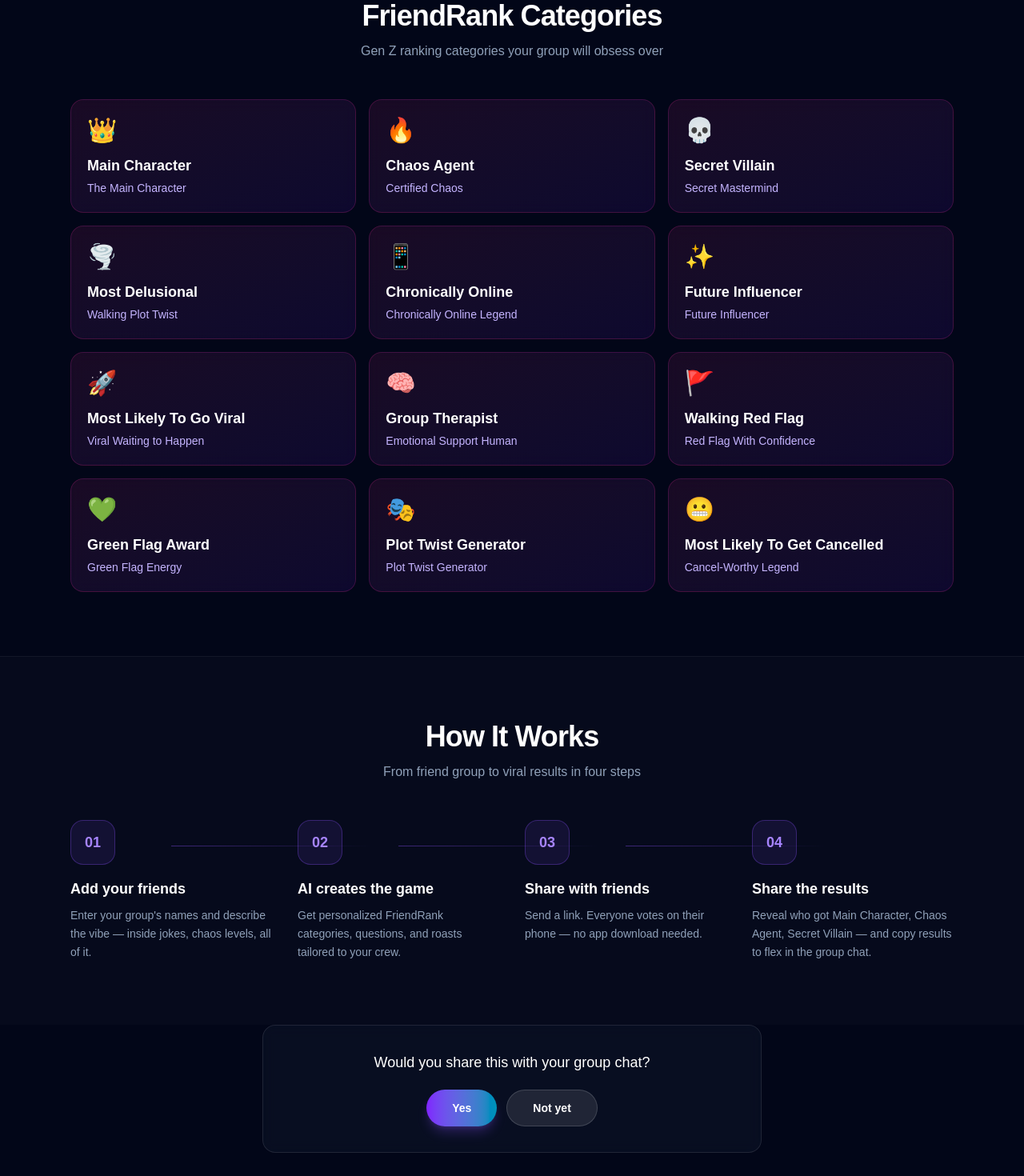
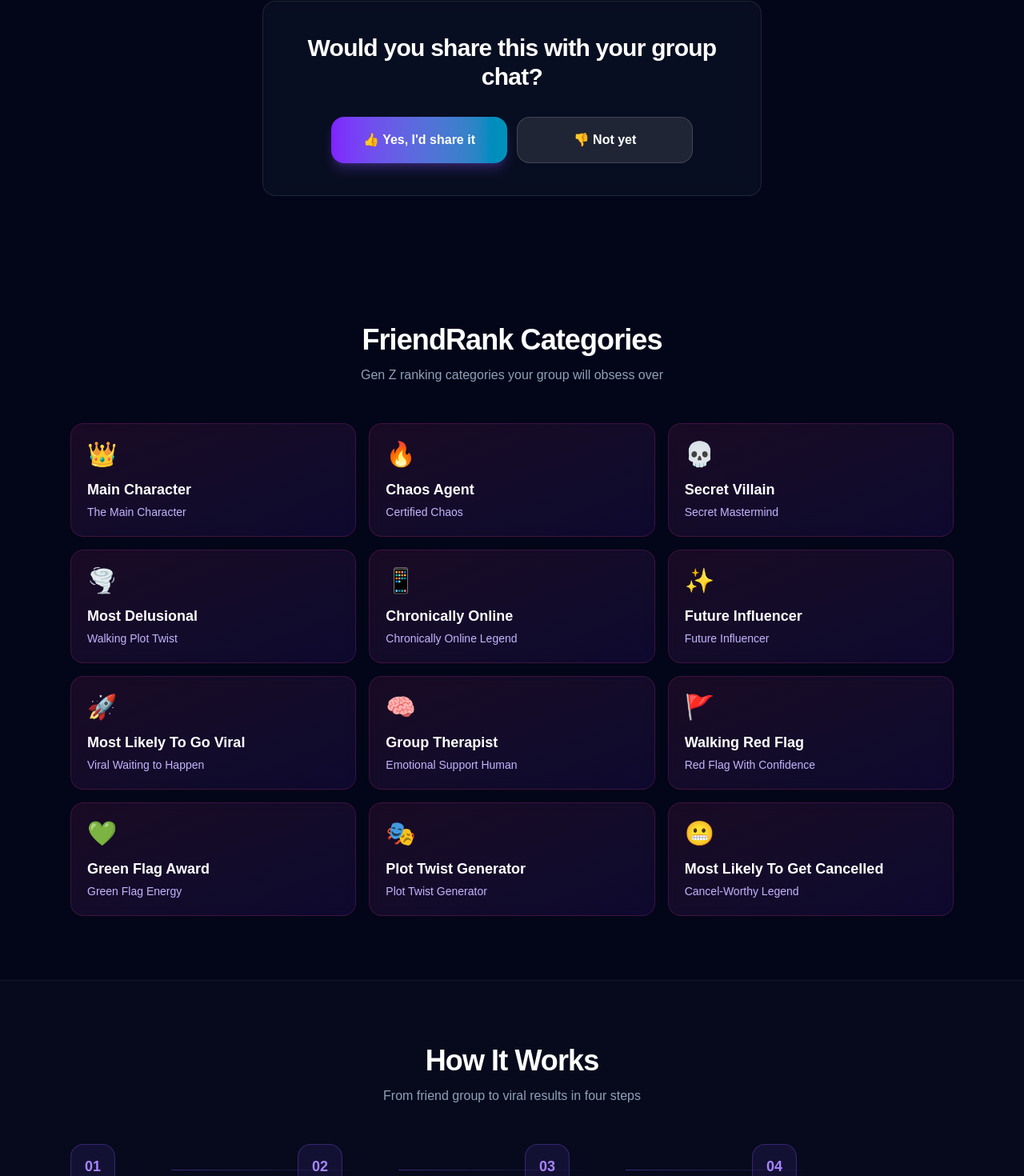
Before and after one commit to BreitlingVibe/friendrank, a Next.js app: page / in a window 1280 px wide. Shown: the part 1813-3283 px from the top of the page at 80% size. Built offline with nearby package versions, Linux system fonts and the light colour scheme.

Commit message:
Add feedback section

```diff
--- a/app/page.tsx
+++ b/app/page.tsx
@@ -835,6 +835,7 @@ export default function Home() {
   const [feedbackResponse, setFeedbackResponse] = useState<
     "yes" | "not-yet" | null
   >(null);
+  const [shareabilityNote, setShareabilityNote] = useState("");
 
   const multiplayerResultsUnlocked = simulatedVoteCount >= VOTES_REQUIRED;
   const showResultsView = multiplayerResultsUnlocked || demoResultsUnlocked;
@@ -1305,6 +1306,57 @@ export default function Home() {
           </section>
         )}
 
+        {/* Feedback */}
+        <section className="scroll-mt-8 border-t border-white/5 py-20">
+          <div className="mx-auto max-w-2xl px-6 text-center">
+            <div className="rounded-2xl border border-white/10 bg-slate-900/50 px-6 py-8 backdrop-blur-sm sm:px-8 sm:py-10">
+              <h2 className="text-2xl font-bold tracking-tight sm:text-3xl">
+                Would you share this with your group chat?
+              </h2>
+
+              {feedbackResponse ? (
+                <div className="mt-6 space-y-5 text-left">
+                  <p className="text-center text-sm text-emerald-400">
+                    Thanks — this helps us improve the demo.
+                  </p>
+
+                  {feedbackResponse === "not-yet" && (
+                    <div>
+                      <p className="mb-3 text-sm font-medium text-slate-300">
+                        What would make it more shareable?
+                      </p>
+                      <textarea
+                        value={shareabilityNote}
+                        onChange={(e) => setShareabilityNote(e.target.value)}
+                        placeholder="Example: funnier results, real invite links, better categories..."
+                        rows={3}
+                        className={`${inputClassName} resize-y min-h-[96px] text-left text-sm`}
+                      />
+                    </div>
+                  )}
+                </div>
+              ) : (
+                <div className="mt-8 flex flex-col gap-3 sm:flex-row sm:justify-center">
+                  <button
+                    type="button"
+                    onClick={() => setFeedbackResponse("yes")}
+                    className="w-full rounded-2xl bg-gradient-to-r from-violet-600 to-cyan-600 px-8 py-4 text-base font-semibold shadow-lg shadow-violet-500/25 transition hover:from-violet-500 hover:to-cyan-500 sm:w-auto sm:min-w-[220px]"
+                  >
+                    👍 Yes, I&apos;d share it
+                  </button>
+                  <button
+                    type="button"
+                    onClick={() => setFeedbackResponse("not-yet")}
+                    className="w-full rounded-2xl border border-white/15 bg-white/10 px-8 py-4 text-base font-semibold transition hover:bg-white/15 sm:w-auto sm:min-w-[220px]"
+                  >
+                    👎 Not yet
+                  </button>
+                </div>
+              )}
+            </div>
+          </div>
+        </section>
+
         {/* FriendRank Categories */}
         <section
           ref={categoriesRef}
@@ -1368,38 +1420,6 @@ export default function Home() {
           </div>
         </section>
 
-        {/* Feedback */}
-        <section className="mx-auto max-w-2xl px-6 pb-8 text-center">
-          <div className="rounded-2xl border border-white/10 bg-slate-900/50 px-6 py-8 backdrop-blur-sm">
-            <p className="text-lg font-medium">
-              Would you share this with your group chat?
-            </p>
-            {feedbackResponse ? (
-              <p className="mt-4 text-sm text-emerald-400">
-                Thanks for the feedback — it helps us build something your group
-                will actually want to share.
-              </p>
-            ) : (
-              <div className="mt-5 flex flex-col gap-3 sm:flex-row sm:justify-center">
-                <button
-                  type="button"
-                  onClick={() => setFeedbackResponse("yes")}
-                  className="rounded-full bg-gradient-to-r from-violet-600 to-cyan-600 px-8 py-3 text-sm font-semibold shadow-lg shadow-violet-500/25 transition hover:from-violet-500 hover:to-cyan-500"
-                >
-                  Yes
-                </button>
-                <button
-                  type="button"
-                  onClick={() => setFeedbackResponse("not-yet")}
-                  className="rounded-full border border-white/15 bg-white/10 px-8 py-3 text-sm font-semibold transition hover:bg-white/15"
-                >
-                  Not yet
-                </button>
-              </div>
-            )}
-          </div>
-        </section>
-
         {/* Bottom CTA */}
         <section className="mx-auto max-w-6xl px-6 py-24 text-center">
           <div className="rounded-3xl border border-white/10 bg-gradient-to-br from-violet-500/10 via-slate-900 to-cyan-500/10 px-8 py-16">
```
